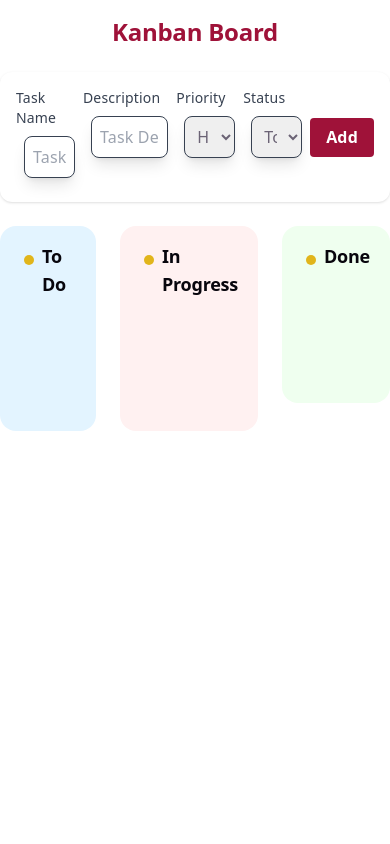
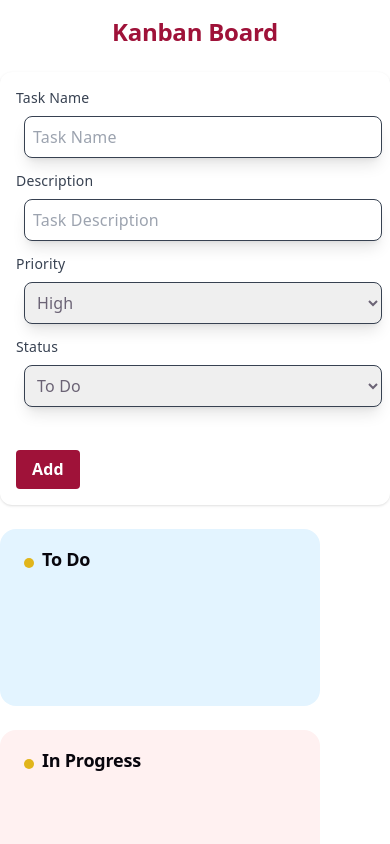
Before and after one commit to DiviyaVenkat/kanban-board, a React (Vite) app: page / in a window 390 px wide. Shown: the top 844 px of the page. Built offline with nearby package versions, Linux system fonts and the light colour scheme.

Commit message:
Responsive issue fixed

```diff
--- a/src/index.css
+++ b/src/index.css
@@ -211,3 +211,21 @@ button.add-btn {
     left: 4px;
     top: 13px;
 }
+
+
+/* Media Query */
+@media (max-width: 767px) {
+    .column-display-holder {
+    flex-direction: column;
+}
+form {
+    flex-direction: column !important;
+    gap: 5px !important;
+}
+.taskCard-Column>div p {
+    height: 43px !important;
+}
+.form-row {
+    width: 100%;
+}
+}
```
